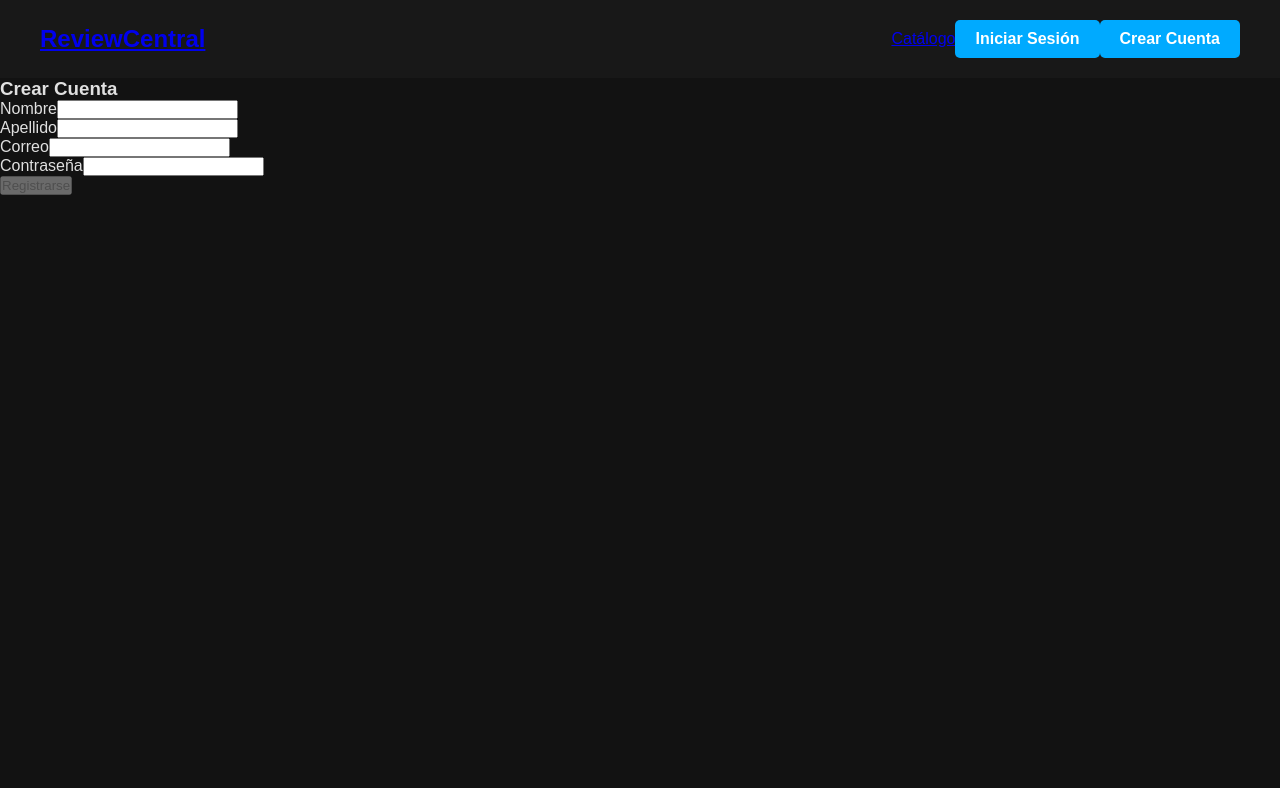
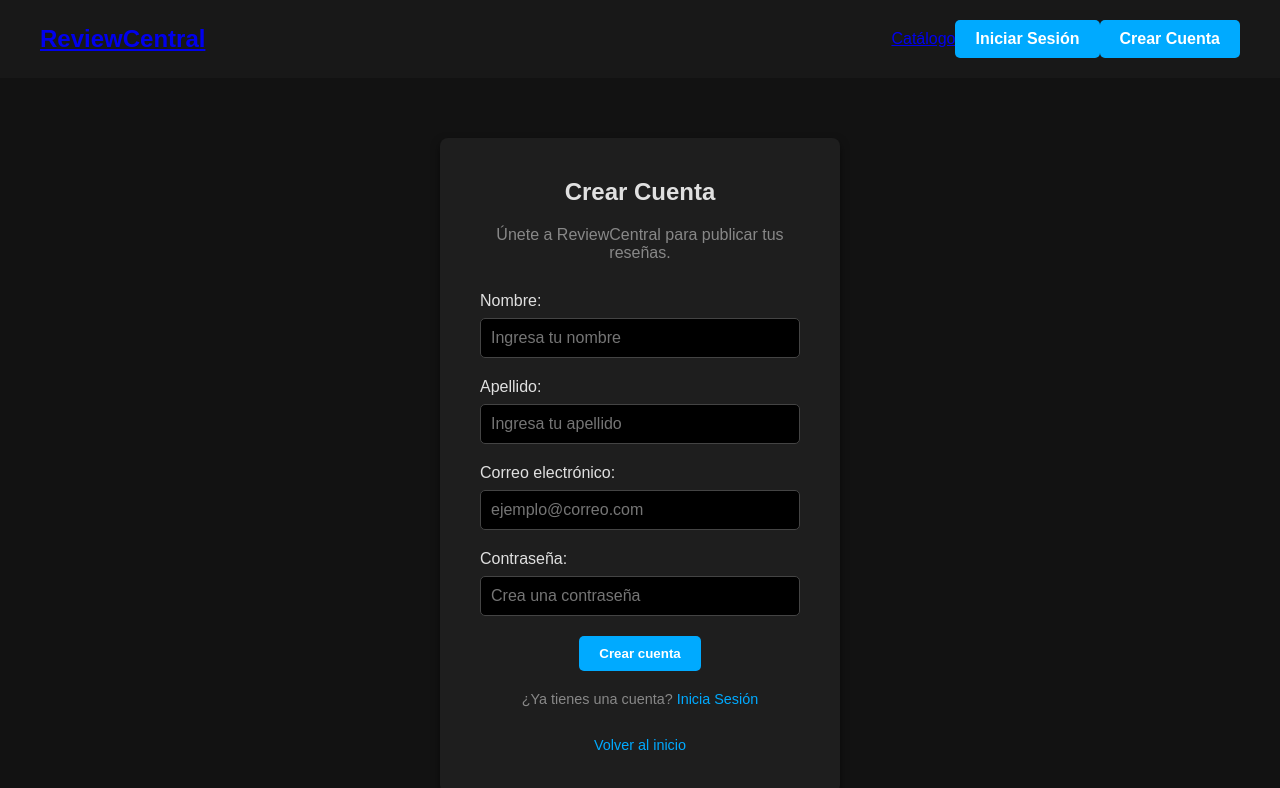
Before and after one commit to brandosky/ReviewCentral, an Angular app: page /registro in a window 1280 px wide. Shown: the top 788 px of the page. Built offline with nearby package versions, Linux system fonts and the light colour scheme.

Commit message:
correcion de error en registro

```diff
--- a/src/app/components/registro/registro.css
+++ b/src/app/components/registro/registro.css
@@ -0,0 +1,38 @@
+.form-container {
+  background-color: var(--card-bg);
+  padding: 40px;
+  border-radius: 8px;
+  box-shadow: 0 4px 8px rgba(0,0,0,0.5);
+  max-width: 400px;
+  width: 100%;
+  text-align: center;
+}
+
+.form-container h2 { margin-bottom: 20px; }
+.form-container p { margin-bottom: 30px; color: var(--text-muted); }
+.form-group { margin-bottom: 20px; text-align: left; }
+.form-group label { display: block; margin-bottom: 8px; }
+
+.form-container input {
+  width: 100%;
+  border: 1px solid #444;
+  padding: 10px;
+  background-color: var(--input-bg);
+  color: var(--text-color);
+  font-size: 1em;
+  border-radius: 5px;
+}
+
+.form-links { margin-top: 20px; font-size: 0.9em; }
+.form-links a { color: var(--primary-color); text-decoration: none; }
+.form-links a:hover { text-decoration: underline; }
+
+.form-centrado {
+    margin: 60px auto;
+}
+
+.error-text {
+    color: #ff4d4d;
+    margin-top: 5px;
+    display: block;
+}
--- a/src/app/components/registro/registro.html
+++ b/src/app/components/registro/registro.html
@@ -1,50 +1,46 @@
-<div class="container mt-4">
-  <div class="row justify-content-center">
-    <div class="col-md-6">
-      <div class="card shadow">
-        <div class="card-header bg-primary text-white text-center">
-          <h3>Crear Cuenta</h3>
-        </div>
-        <div class="card-body">
+<div class="form-container form-centrado">
+  <h2>Crear Cuenta</h2>
+  <p>Únete a ReviewCentral para publicar tus reseñas.</p>
 
   <form [formGroup]="formularioRegistro" (ngSubmit)="enviarRegistro()">
 
-            <div class="mb-3">
-              <label for="nombre" class="form-label">Nombre</label>
-              <input type="text" id="nombre" class="form-control" formControlName="nombre">
-              <small class="text-danger" *ngIf="formularioRegistro.get('nombre')?.invalid && formularioRegistro.get('nombre')?.touched">
+      <div class="form-group">
+          <label for="nombre">Nombre:</label>
+          <input type="text" id="nombre" formControlName="nombre" placeholder="Ingresa tu nombre">
+
+          <small class="error-text" *ngIf="formularioRegistro.get('nombre')?.invalid && formularioRegistro.get('nombre')?.touched">
               El nombre es obligatorio.
           </small>
       </div>
 
-            <div class="mb-3">
-              <label for="apellido" class="form-label">Apellido</label>
-              <input type="text" id="apellido" class="form-control" formControlName="apellido">
+      <div class="form-group">
+          <label for="apellido">Apellido:</label>
+          <input type="text" id="apellido" formControlName="apellido" placeholder="Ingresa tu apellido">
       </div>
 
-            <div class="mb-3">
-              <label for="email" class="form-label">Correo</label>
-              <input type="email" id="email" class="form-control" formControlName="email">
-              <small class="text-danger" *ngIf="formularioRegistro.get('email')?.invalid && formularioRegistro.get('email')?.touched">
+      <div class="form-group">
+          <label for="email">Correo electrónico:</label>
+          <input type="email" id="email" formControlName="email" placeholder="ejemplo@correo.com">
+
+          <small class="error-text" *ngIf="formularioRegistro.get('email')?.invalid && formularioRegistro.get('email')?.touched">
               Ingresa un correo válido.
           </small>
       </div>
 
-            <div class="mb-3">
-              <label for="password" class="form-label">Contraseña</label>
-              <input type="password" id="password" class="form-control" formControlName="password">
-              <small class="text-danger" *ngIf="formularioRegistro.get('password')?.invalid && formularioRegistro.get('password')?.touched">
+      <div class="form-group">
+          <label for="password">Contraseña:</label>
+          <input type="password" id="password" formControlName="password" placeholder="Crea una contraseña">
+
+          <small class="error-text" *ngIf="formularioRegistro.get('password')?.invalid && formularioRegistro.get('password')?.touched">
               Mínimo 6 caracteres.
           </small>
       </div>
 
-            <button type="submit" class="btn btn-success w-100" [disabled]="formularioRegistro.invalid">
-              Registrarse
-            </button>
+      <button type="submit" class="btn-primario" [disabled]="formularioRegistro.invalid">Crear cuenta</button>
   </form>
 
+  <div class="form-links">
+      <p>¿Ya tienes una cuenta? <a routerLink="/login">Inicia Sesión</a></p>
+      <a routerLink="/">Volver al inicio</a>
   </div>
 </div>
-    </div>
-  </div>
-</div>
```
Lines whose indentation alone changed are shown as unchanged.
